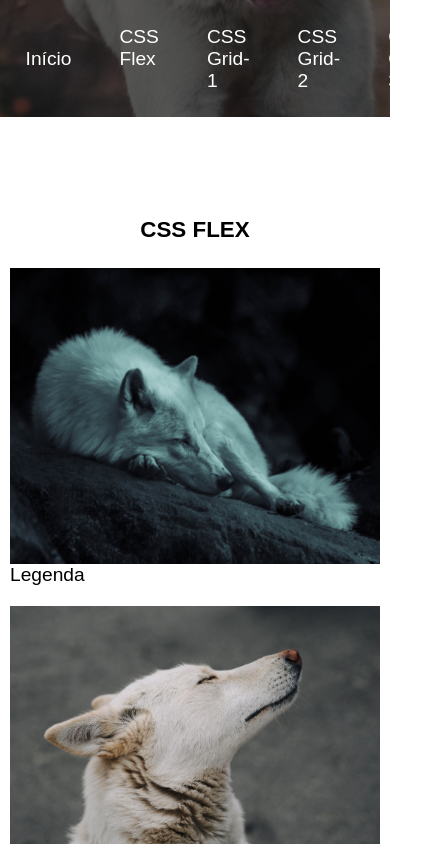
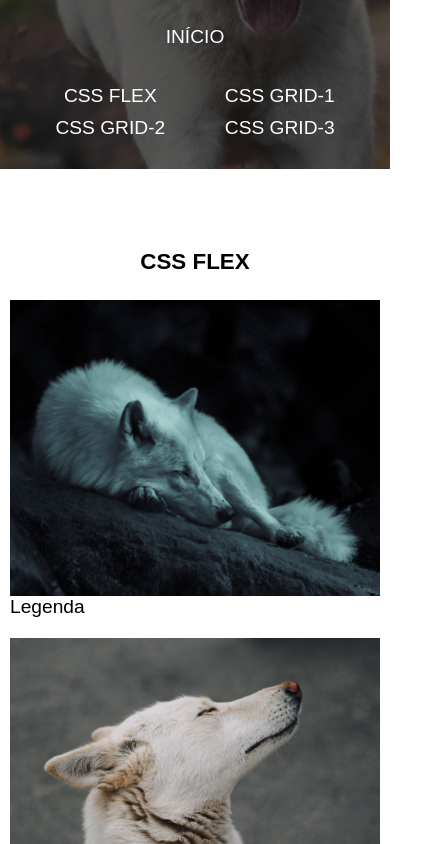
Before and after one commit to Igor-Ponticelli/grid-flex, a plain HTML site: page index.html in a window 390 px wide. Shown: the top 844 px of the page, 431 px wide, since content can reach past the window. Drawn offline with Linux system fonts and the light colour scheme.

Commit message:
Update style.css

```diff
--- a/style.css
+++ b/style.css
@@ -15,6 +15,7 @@ body {
 a {
   text-decoration: none;
   color: white;
+  text-transform: uppercase;
 }
 a:hover {
   opacity: 0.8;
@@ -28,7 +29,7 @@ h1 {
   font-size: 1.4rem;
   text-transform: uppercase;
   text-align: center;
-  margin-top: 100px;
+  margin-top: 80px;
 }
 .container {
   max-width: 800px;
@@ -125,6 +126,27 @@ header nav ul li {
   padding: 10px;
 }
 /* GRID-3 */
+@media (max-width: 780px) {
+  header nav > a {
+    display: block;
+    text-align: center;
+  }
+  header nav {
+    display: block;
+    justify-content: center;
+    align-items: center;
+    padding: 1.6rem;
+  }
+  header nav ul {
+    margin-top: 2rem;
+    display: grid;
+    grid-template-columns: 1fr 1fr;
+    text-align: center;
+  }
+  header nav ul li {
+    margin: 5px;
+  }
+}
 
 @media (max-width: 600px) {
   /* GRID-1 */
@@ -149,7 +171,4 @@ header nav ul li {
     gap: 20px;
   }
   /* GRID-2 */
-  /* GRID-3 */
-
-  /* GRID-3 */
 }
```
